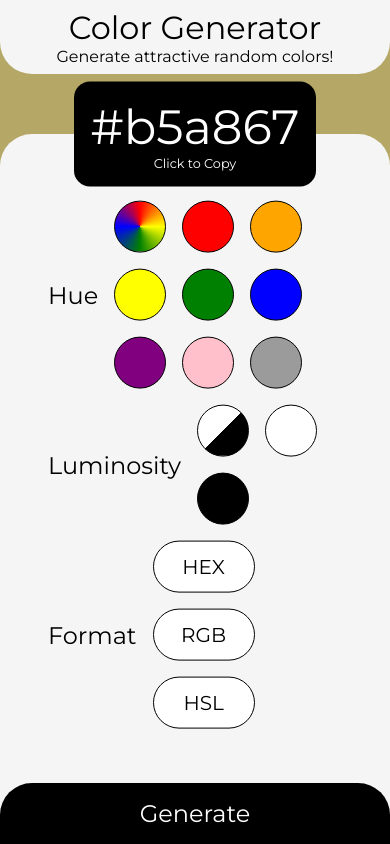
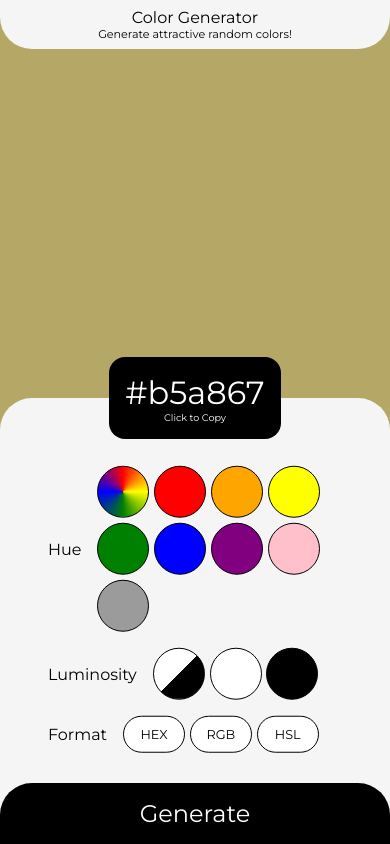
Before and after one commit to shanuflash/colorgenerator, a React (Create React App) app: page / in a window 390 px wide. Built offline with nearby package versions, Linux system fonts and the light colour scheme.

Commit message:
responsive test

```diff
--- a/src/App.css
+++ b/src/App.css
@@ -35,11 +35,7 @@
   border-radius: 2rem 2rem 0 0;
   margin: 0 8rem 0 8rem;
 }
-@media screen and (max-width: 768px) {
-  .container {
-    margin: 0 1rem 0 1rem;
-  }
-}
+
 .colorcode {
   cursor: help;
   background-color: rgb(0, 0, 0);
@@ -110,3 +106,32 @@
   font-size: 1.5rem;
   border-radius: 2rem 2rem 0 0;
 }
+
+@media screen and (max-width: 768px) {
+  .container {
+    margin: 0 1rem 0 1rem;
+  }
+  .nav {
+    font-size: 1rem;
+  }
+  .desc {
+    font-size: 0.7rem;
+  }
+  .colorcode {
+    font-size: 2rem;
+  }
+  .tooltip {
+    font-size: 0.6rem;
+  }
+  .squircle {
+    height: 35px;
+    width: 60px;
+    font-size: 0.8rem;
+  }
+  .optionTitle {
+    font-size: 1rem;
+  }
+  .optionSelector {
+    gap: 0.3rem;
+  }
+}
```
